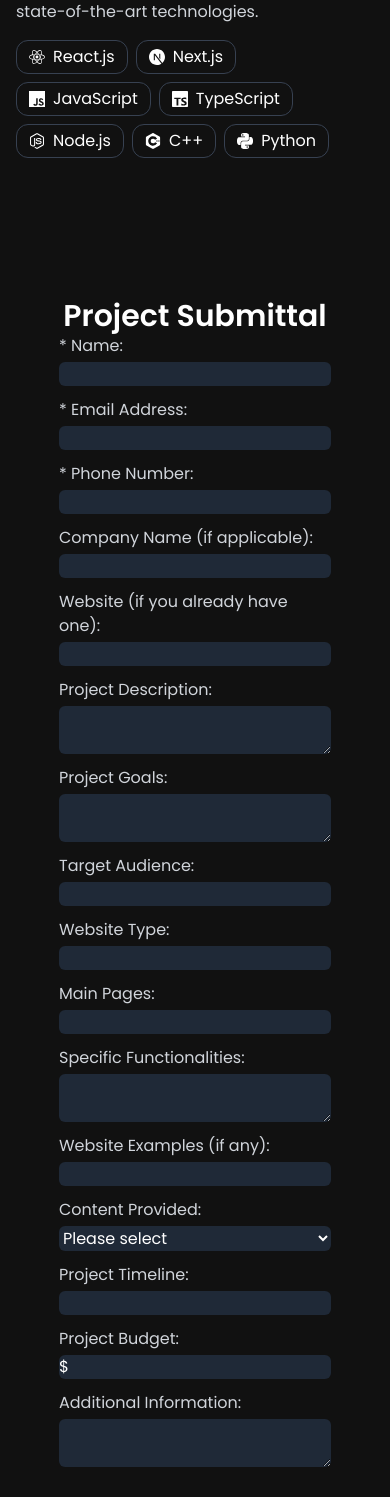
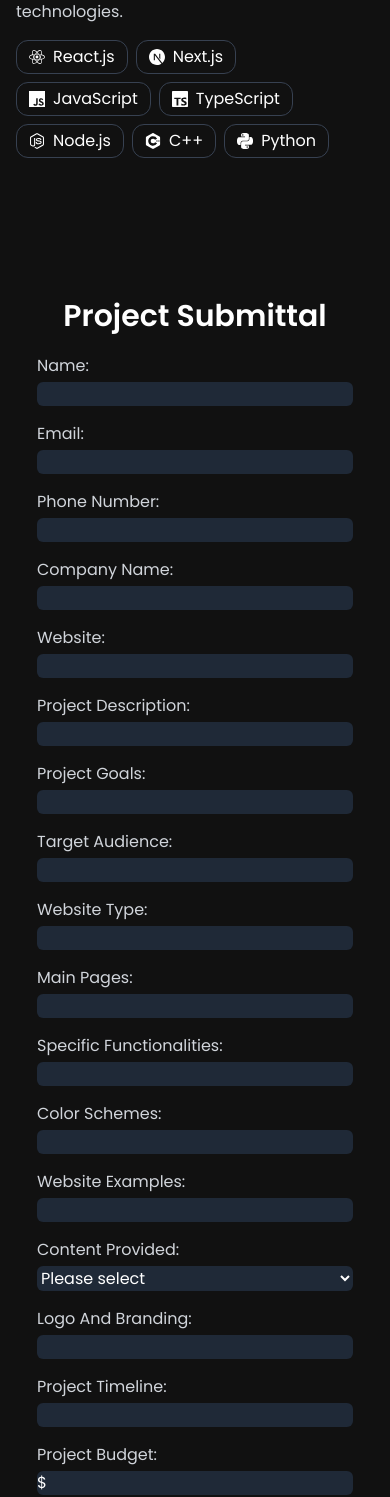
Before and after one commit to NateWalchenbach/nwsolutions, a Next.js app: page / in a window 390 px wide. Shown: the part 1451-2948 px from the top of the page. Built offline with nearby package versions, Linux system fonts and the light colour scheme.

Commit message:
changed layout

```diff
--- a/components/Experience.tsx
+++ b/components/Experience.tsx
@@ -25,9 +25,9 @@ const Experience: React.FC<{}> = () => {
         </div>
         <p className="text-gray-300 pt-5">
           Empowering organizations with innovative tech solutions, specializing
-          in web and mobile app development. Focused on creating user-centric
-          designs and enhancing client engagement through state-of-the-art
-          technologies.
+          in api, desktop, web and mobile development. Focused on creating
+          user-centric UI/UX and enhancing client engagement through
+          state-of-the-art technologies.
         </p>
         <div className="flex flex-wrap gap-2 mt-4">
           <span className="flex items-center gap-2 bg-transparent cursor-pointer rounded-xl text-white py-1 px-3 border border-gray-700">
--- a/components/ProjectInquiryForm.tsx
+++ b/components/ProjectInquiryForm.tsx
@@ -4,7 +4,7 @@ import { sendForm } from "@emailjs/browser";
 
 function ProjectInquiryForm() {
   const form: any = useRef();
-  const [formData, setFormData] = useState({
+  const [formData, setFormData] = useState<any>({
     name: "",
     email: "",
     phoneNumber: "",
@@ -27,7 +27,7 @@ function ProjectInquiryForm() {
 
   const handleChange = (e: any) => {
     const { name, value } = e.target;
-    setFormData((prevState) => ({
+    setFormData((prevState: any) => ({
       ...prevState,
       [name]: value,
     }));
@@ -56,150 +56,21 @@ function ProjectInquiryForm() {
     <form
       ref={form}
       onSubmit={handleSubmit}
-      className="mx-auto p-5 my-5 md:max-w-4xl"
-      style={{ maxWidth: "80%", zIndex: 2 }} // This sets the maximum width to 80% of the parent, effectively creating a 10% margin on each side
+      className="mx-auto p-5 my-5 md:max-w-6xl"
+      style={{ zIndex: 2 }}
     >
-      <h2 className="text-white font-semibold text-3xl text-center pt-5">
+      <h2 className="text-white font-semibold text-3xl text-center pt-5 mb-5">
         Project Submittal
       </h2>
-      <div className="flex flex-col space-y-3">
-        <label className="block text-gray-300">
-          * Name:
-          <input
-            type="text"
-            name="name"
-            value={formData.name}
-            onChange={handleChange}
-            className="mt-1 block w-full rounded-md bg-gray-800 border-transparent focus:border-purple-500 focus:ring-0 text-white"
-            required
-          />
-        </label>
-
-        <label className="block text-gray-300">
-          * Email Address:
-          <input
-            type="email"
-            name="email"
-            value={formData.email}
-            onChange={handleChange}
-            className="mt-1 block w-full rounded-md bg-gray-800 border-transparent focus:border-purple-500 focus:ring-0 text-white"
-            required
-          />
-        </label>
-
-        <label className="block text-gray-300">
-          * Phone Number:
-          <input
-            type="text"
-            name="phoneNumber"
-            value={formData.phoneNumber}
-            onChange={handleChange}
-            className="mt-1 block w-full rounded-md bg-gray-800 border-transparent focus:border-purple-500 focus:ring-0 text-white"
-            required
-          />
-        </label>
-
-        <label className="block text-gray-300">
-          Company Name (if applicable):
-          <input
-            type="text"
-            name="companyName"
-            value={formData.companyName}
-            onChange={handleChange}
-            className="mt-1 block w-full rounded-md bg-gray-800 border-transparent focus:border-purple-500 focus:ring-0 text-white"
-          />
-        </label>
-
-        <label className="block text-gray-300">
-          Website (if you already have one):
-          <input
-            type="url"
-            name="website"
-            value={formData.website}
-            onChange={handleChange}
-            className="mt-1 block w-full rounded-md bg-gray-800 border-transparent focus:border-purple-500 focus:ring-0 text-white"
-          />
-        </label>
-
-        <label className="block text-gray-300">
-          Project Description:
-          <textarea
-            name="projectDescription"
-            value={formData.projectDescription}
-            onChange={handleChange}
-            className="mt-1 block w-full rounded-md bg-gray-800 border-transparent focus:border-purple-500 focus:ring-0 text-white"
-          ></textarea>
-        </label>
-
-        <label className="block text-gray-300">
-          Project Goals:
-          <textarea
-            name="projectGoals"
-            value={formData.projectGoals}
-            onChange={handleChange}
-            className="mt-1 block w-full rounded-md bg-gray-800 border-transparent focus:border-purple-500 focus:ring-0 text-white"
-          ></textarea>
-        </label>
-
-        <label className="block text-gray-300">
-          Target Audience:
-          <input
-            type="text"
-            name="targetAudience"
-            value={formData.targetAudience}
-            onChange={handleChange}
-            className="mt-1 block w-full rounded-md bg-gray-800 border-transparent focus:border-purple-500 focus:ring-0 text-white"
-          />
-        </label>
-
-        <label className="block text-gray-300">
-          Website Type:
-          <input
-            type="text"
-            name="websiteType"
-            value={formData.websiteType}
-            onChange={handleChange}
-            className="mt-1 block w-full rounded-md bg-gray-800 border-transparent focus:border-purple-500 focus:ring-0 text-white"
-          />
-        </label>
-
-        <label className="block text-gray-300">
-          Main Pages:
-          <input
-            type="text"
-            name="mainPages"
-            value={formData.mainPages}
-            onChange={handleChange}
-            className="mt-1 block w-full rounded-md bg-gray-800 border-transparent focus:border-purple-500 focus:ring-0 text-white"
-          />
-        </label>
-
-        <label className="block text-gray-300">
-          Specific Functionalities:
-          <textarea
-            name="specificFunctionalities"
-            value={formData.specificFunctionalities}
-            onChange={handleChange}
-            className="mt-1 block w-full rounded-md bg-gray-800 border-transparent focus:border-purple-500 focus:ring-0 text-white"
-          ></textarea>
-        </label>
-
-        <label className="block text-gray-300">
-          Website Examples (if any):
-          <input
-            type="text"
-            name="websiteExamples"
-            value={formData.websiteExamples}
-            onChange={handleChange}
-            className="mt-1 block w-full rounded-md bg-gray-800 border-transparent focus:border-purple-500 focus:ring-0 text-white"
-          />
-        </label>
-
-        <label className="block text-gray-300">
+      <div className="grid grid-cols-1 md:grid-cols-2 lg:grid-cols-3 gap-4">
+        {/* Dynamically generate form fields with the grid layout */}
+        {Object.keys(formData).map((key) =>
+          key === "contentProvided" ? (
+            <label key={key} className="block text-gray-300">
               Content Provided:
               <select
-            name="contentProvided"
-            value={formData.contentProvided}
+                name={key}
+                value={formData[key]}
                 onChange={handleChange}
                 className="mt-1 block w-full rounded-md bg-gray-800 border-transparent focus:border-purple-500 focus:ring-0 text-white"
               >
@@ -209,40 +80,30 @@ function ProjectInquiryForm() {
                 <option value="none">No content available</option>
               </select>
             </label>
-
-        <label className="block text-gray-300">
-          Project Timeline:
+          ) : (
+            <label key={key} className="block text-gray-300">
+              {key
+                .replace(/([A-Z])/g, " $1")
+                .replace(/^./, (str) => str.toUpperCase())}
+              :
               <input
-            type="text"
-            name="projectTimeline"
-            value={formData.projectTimeline}
+                type={
+                  key.includes("email")
+                    ? "email"
+                    : key.includes("website")
+                    ? "url"
+                    : "text"
+                }
+                name={key}
+                value={formData[key]}
                 onChange={handleChange}
                 className="mt-1 block w-full rounded-md bg-gray-800 border-transparent focus:border-purple-500 focus:ring-0 text-white"
+                required={key !== "companyName" && key !== "website"}
               />
             </label>
-
-        <label className="block text-gray-300">
-          Project Budget:
-          <input
-            type="text"
-            name="projectBudget"
-            value={formData.projectBudget}
-            onChange={handleChange}
-            className="mt-1 block w-full rounded-md bg-gray-800 border-transparent focus:border-purple-500 focus:ring-0 text-white"
-          />
-        </label>
-
-        <label className="block text-gray-300">
-          Additional Information:
-          <textarea
-            name="additionalInfo"
-            value={formData.additionalInfo}
-            onChange={handleChange}
-            className="mt-1 block w-full rounded-md bg-gray-800 border-transparent focus:border-purple-500 focus:ring-0 text-white"
-          ></textarea>
-        </label>
+          )
+        )}
       </div>
-
       <button
         type="submit"
         className="mt-8 w-full bg-gradient-to-r from-purple-700 to-orange-500 text-white font-bold py-2 px-4 rounded hover:bg-gradient-to-bl focus:outline-none focus:ring-2 focus:ring-purple-600 focus:ring-opacity-50"
```
Lines whose indentation alone changed are shown as unchanged.
